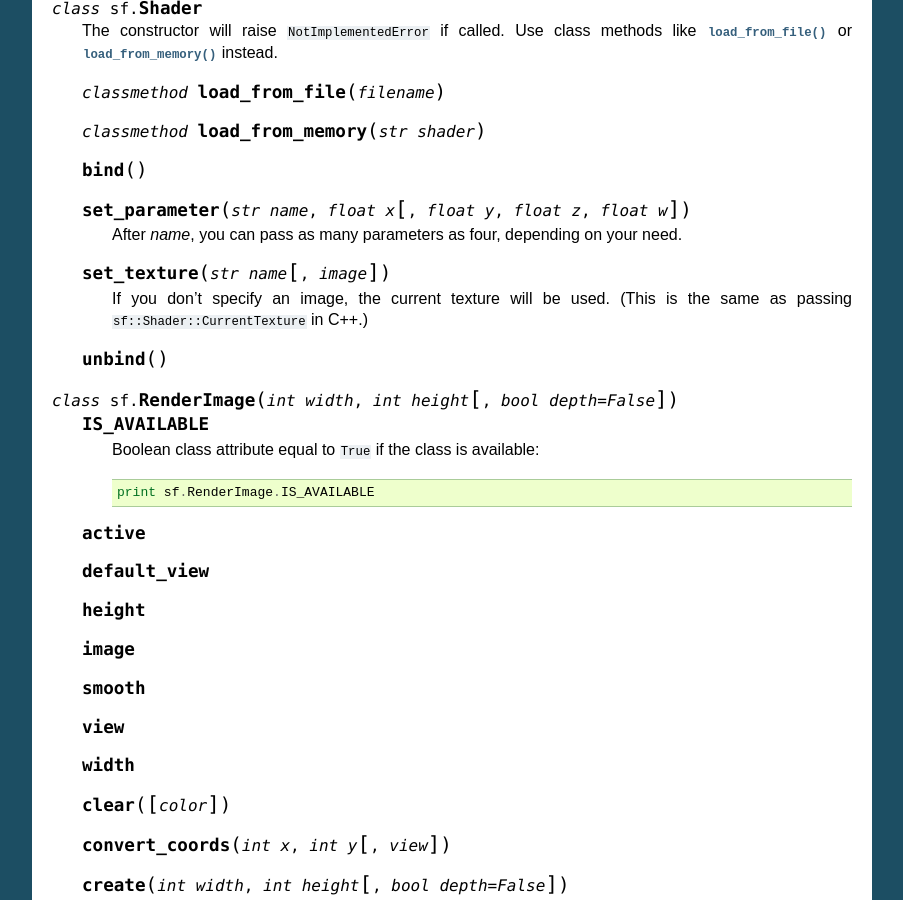
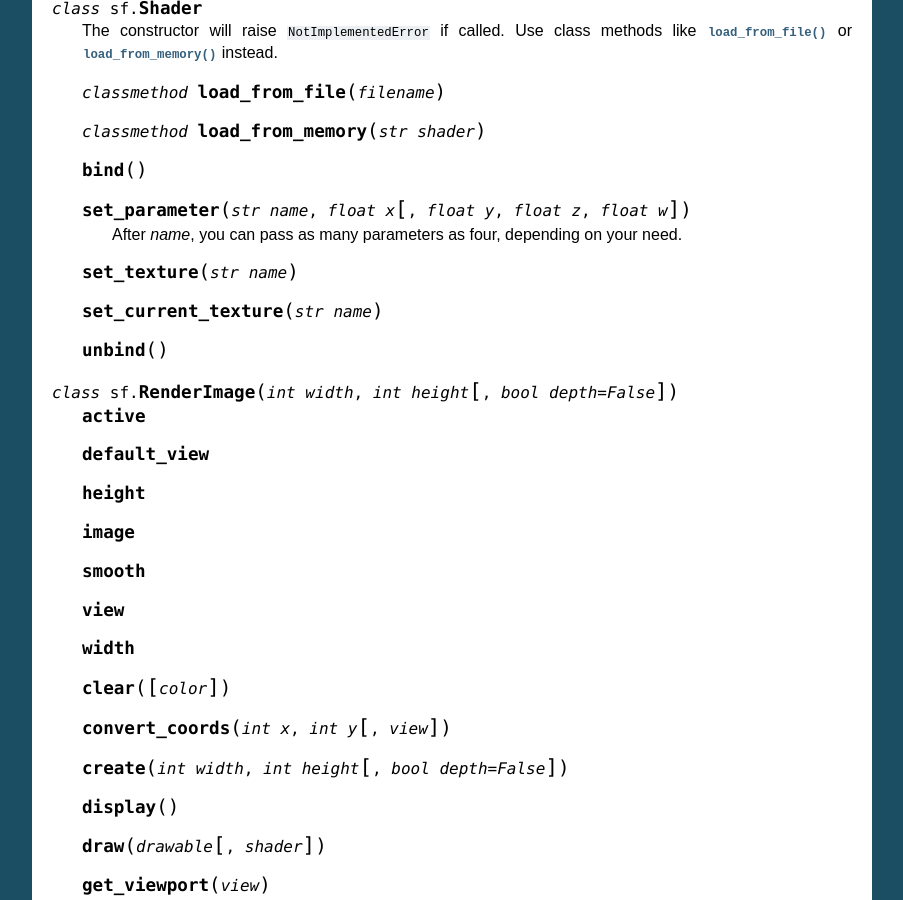
Before and after one commit to intjelic/python-sfml, a Sphinx documentation site: the page built from doc/sphinx/source/graphics.rst, in a window 1280 px wide and 900 px high, scrolled down 4756 px. Shown: the whole window, without its empty margins (198-1101 px from the left). Built offline with Sphinx 7.4.7, drawn with Linux system fonts in a browser that asks for light colours; some of the changed text lies outside the part shown.

Commit message:
Updated code to work with the latest changes in SFML 2.
- Removed RenderImage.IS_AVAILABLE
- Added Shader.set_current_texture()

```diff
--- a/doc/sphinx/source/graphics.rst
+++ b/doc/sphinx/source/graphics.rst
@@ -222,23 +222,14 @@ Image display and effects
       After *name*, you can pass as many parameters as four, depending
       on your need.
 
-   .. method:: set_texture(str name[, image])
-
-      If you don't specify an image, the current texture will be used.
-      (This is the same as passing ``sf::Shader::CurrentTexture`` in C++.)
-
+   .. method:: set_texture(str name)
+   .. method:: set_current_texture(str name)
    .. method:: unbind()
 
 
 
 
 .. class:: RenderImage(int width, int height[, bool depth=False])
-
-   .. attribute:: IS_AVAILABLE
-
-      Boolean class attribute equal to ``True`` if the class is available::
-
-         print sf.RenderImage.IS_AVAILABLE
 
    .. attribute:: active
    .. attribute:: default_view
```
Also changed, not shown: 2 other files.
